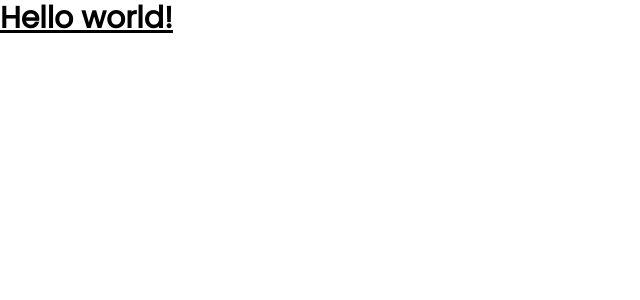
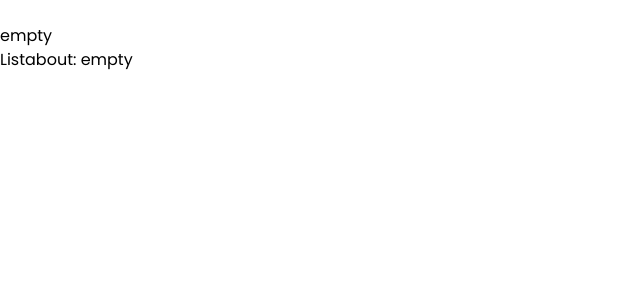
Before and after one commit to yanggwangseong/yanglog-client, a Next.js app: page /about in a window 1280 px wide. Shown: the top 300 px of the page, without its empty margins (0-640 px from the left). Built offline with nearby package versions, Linux system fonts and the light colour scheme.

Commit message:
feat : Recoil로 클라이언트 상태관리 확인

```diff
--- /dev/null
+++ b/atoms/index.ts
@@ -0,0 +1,6 @@
+import { atom } from "recoil";
+
+export const todoAtom = atom<string>({
+    default: 'empty',
+    key: "todo"
+});
--- /dev/null
+++ b/components/_child/about.tsx
@@ -0,0 +1,15 @@
+import { useRecoilValue } from "recoil";
+import { todoAtom } from "../../atoms";
+
+
+
+const Listabout = () => {
+    const todo = useRecoilValue(todoAtom);
+
+    return(
+        <div>
+            <h2>Listabout: {todo}</h2>
+        </div>
+    )
+}
+export default Listabout;
--- a/pages/about/index.tsx
+++ b/pages/about/index.tsx
@@ -1,10 +1,22 @@
 import type { NextPage } from 'next'
+import { useRecoilState } from 'recoil';
+import { todoAtom } from '../../atoms';
+import Listabout from '../../components/_child/about';
 
 const About: NextPage = () => {
+
+  const [todo, setTodo] = useRecoilState(todoAtom);
+
+  const handleChange = (e: React.ChangeEvent<HTMLInputElement>) => {
+    setTodo(e.target.value);
+  }
+
     return (
-        <h1 className="text-3xl font-bold underline">
-          Hello world!
-        </h1>
+        <div>
+          <input type="text" onChange={handleChange}></input>
+          <h1>{todo}</h1>
+          <Listabout></Listabout>
+        </div>
     );
 }
 
```
Also changed, not shown: pages/posts/[postId].tsx (+18 -9 lines).
